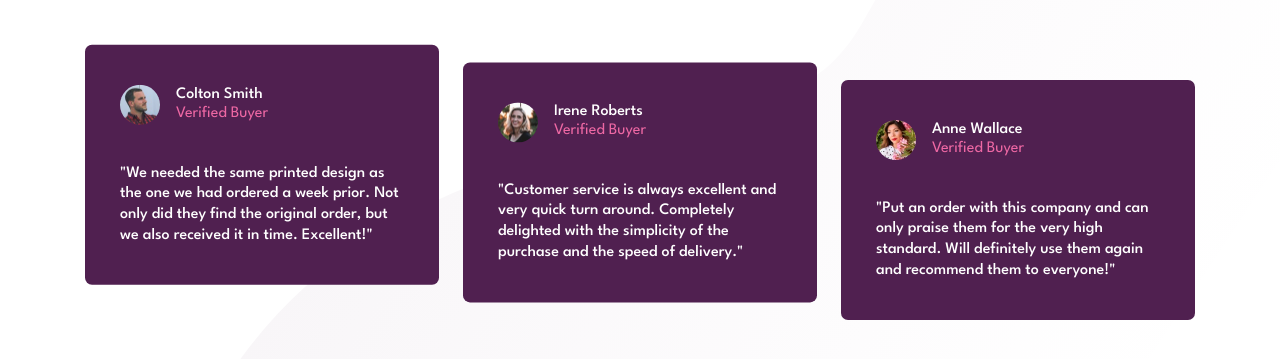
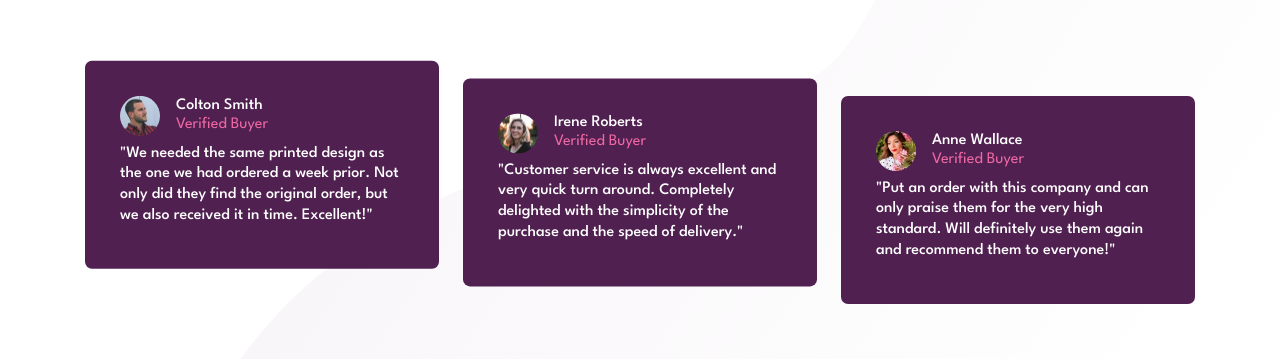
Before and after one commit to AhlamAb22/Social-proof-section, a plain HTML site: page index.html in a window 1280 px wide. Shown: the part 385-744 px from the top of the page. Drawn offline with Linux system fonts and the light colour scheme.

Commit message:
Update style.css

```diff
--- a/style.css
+++ b/style.css
@@ -167,8 +167,6 @@ body {
     padding: 10px;
     border-radius: 7px;
     display: grid;
-/*     height: 13rem; */
-    font-weight: var(--Medium-font);
 }
 
 .profile-info {
@@ -258,8 +256,8 @@ span {
     }
 
      .review-box {
-        padding: 40px 35px 0px 35px;
-        min-height: 15rem;
+        padding: 35px;
+        min-height: 13rem;
         line-height: 1.3rem;
     }
 
```
